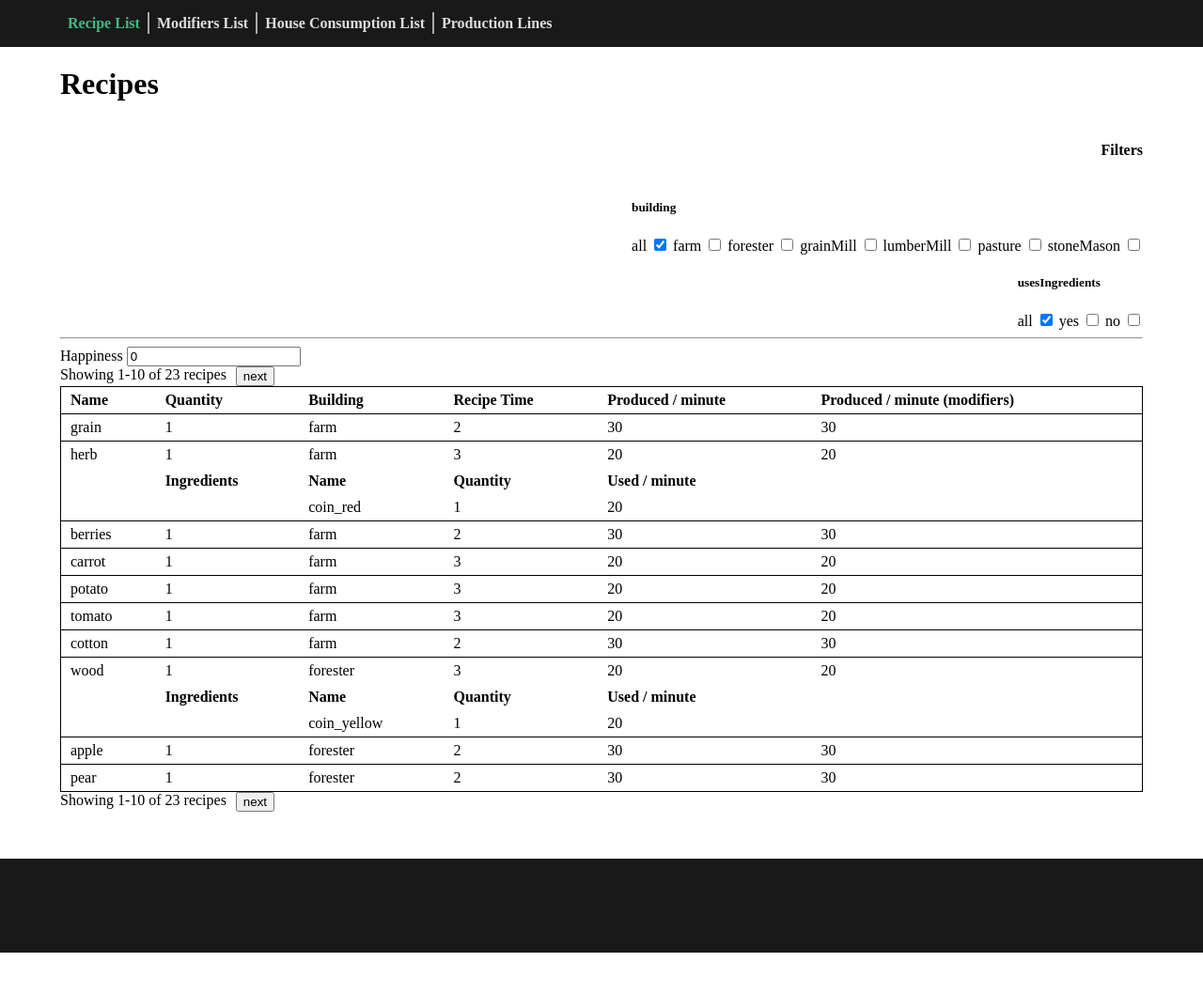
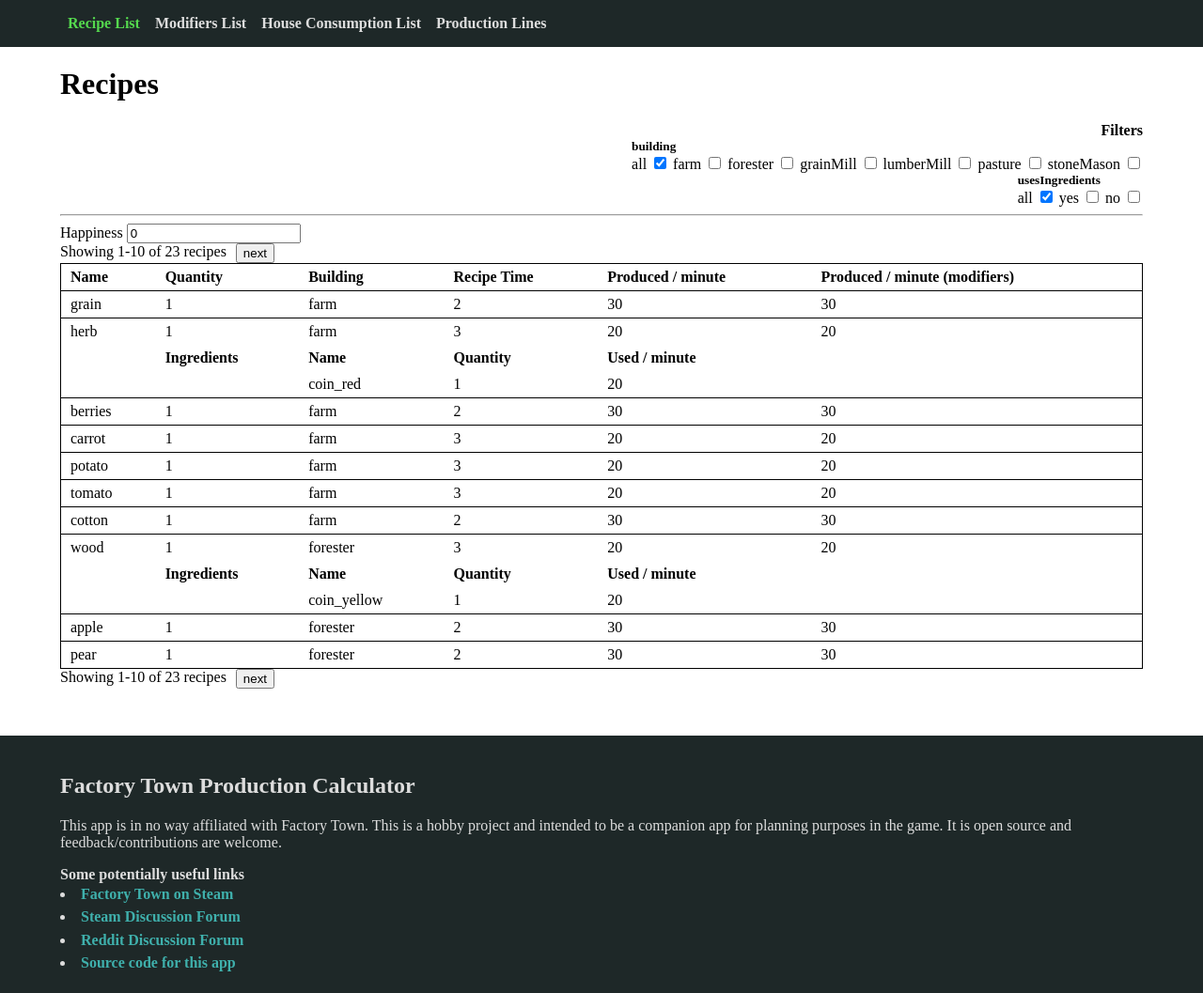
Before and after one commit to AlyxMoon/factory-town-production-calculator, a Vue app: page /recipes in a window 1280 px wide. Shown: the whole page at 94% size. Before the commit the page ends 1014 px from the top, so only its background shows below. Built offline with nearby package versions, Linux system fonts and the light colour scheme.

Commit message:
update footer and provide some info

```diff
--- a/src/App.vue
+++ b/src/App.vue
@@ -55,4 +55,18 @@ th, td {
 
   text-align: left;
 }
+
+a {
+  color: #3FB0AC;
+
+  &:hover {
+    color: #3FB0ACBB;
+  }
+}
+
+h4, h5, h6 {
+  margin: 0;
+  padding: 0;
+}
+
 </style>
--- a/src/components/Footer.vue
+++ b/src/components/Footer.vue
@@ -1,7 +1,18 @@
 <template>
   <div class="footer-component">
-    <footer>
+    <footer class="container">
+      <h2>Factory Town Production Calculator</h2>
+      <p>
+        This app is in no way affiliated with Factory Town. This is a hobby project and intended to be a companion app for planning purposes in the game. It is open source and feedback/contributions are welcome.
+      </p>
 
+      <h4>Some potentially useful links</h4>
+      <ul class="nav-links">
+        <li><a href="https://store.steampowered.com/app/860890/Factory_Town/" target="_blank">Factory Town on Steam</a></li>
+        <li><a href="https://steamcommunity.com/app/860890/discussions/" target="_blank">Steam Discussion Forum</a></li>
+        <li><a href="https://www.reddit.com/r/FactoryTown/" target="_blank">Reddit Discussion Forum</a></li>
+        <li><a href="https://github.com/AlyxMoon/factory-town-production-calculator" target="_blank">Source code for this app</a></li>
+      </ul>
     </footer>
   </div>
 </template>
@@ -16,12 +27,37 @@ export default {
 $footer-height: 100px;
 
 .footer-component {
-  height: $footer-height;
+  min-height: $footer-height;
   width: 100%;
 
-  background-color: rgba(0, 0, 0, 0.9);
+  padding: 20px 0;
+
+  background-color: rgba(30, 40, 40, 1);
+  color: #DDDDDD;
+
   display: flex;
   flex-direction: row;
   align-items: center;
 }
+
+.nav-links {
+  display: flex;
+  flex-direction: column;
+
+  margin: 0;
+  padding: 0;
+
+  list-style: inside;
+
+  li {
+    padding: 0.2em 0;
+
+    a {
+      position: relative;
+
+      font-weight: bold;
+      text-decoration: none;
+    }
+  }
+}
 </style>
--- a/src/components/Navbar.vue
+++ b/src/components/Navbar.vue
@@ -1,12 +1,12 @@
 <template>
   <div class="navbar-component">
     <nav class="container">
-      <div class="nav-links">
-        <router-link to="/recipes">Recipe List</router-link>
-        <router-link to="/modifiers">Modifiers List</router-link>
-        <router-link to="/consumption">House Consumption List</router-link>
-        <router-link to="/production">Production Lines</router-link>
-      </div>
+      <ul class="nav-links">
+        <li><router-link to="/recipes">Recipe List</router-link></li>
+        <li><router-link to="/modifiers">Modifiers List</router-link></li>
+        <li><router-link to="/consumption">House Consumption List</router-link></li>
+        <li><router-link to="/production">Production Lines</router-link></li>
+      </ul>
     </nav>
   </div>
 </template>
@@ -31,12 +31,19 @@ $navbar-height: 50px;
     right: 0;
     height: $navbar-height;
 
-    background-color: rgba(0, 0, 0, 0.9);
+    background-color: rgba(30, 40, 40, 1);
     display: flex;
     flex-direction: row;
     align-items: center;
 
     .nav-links {
+      display: flex;
+      flex-direction: row;
+
+      margin: 0;
+      padding: 0;
+
+      list-style: none;
 
       a {
         position: relative;
@@ -51,7 +58,7 @@ $navbar-height: 50px;
         }
 
         &.router-link-exact-active {
-          color: #42B983;
+          color: #55D94E;
         }
       }
     }
```
